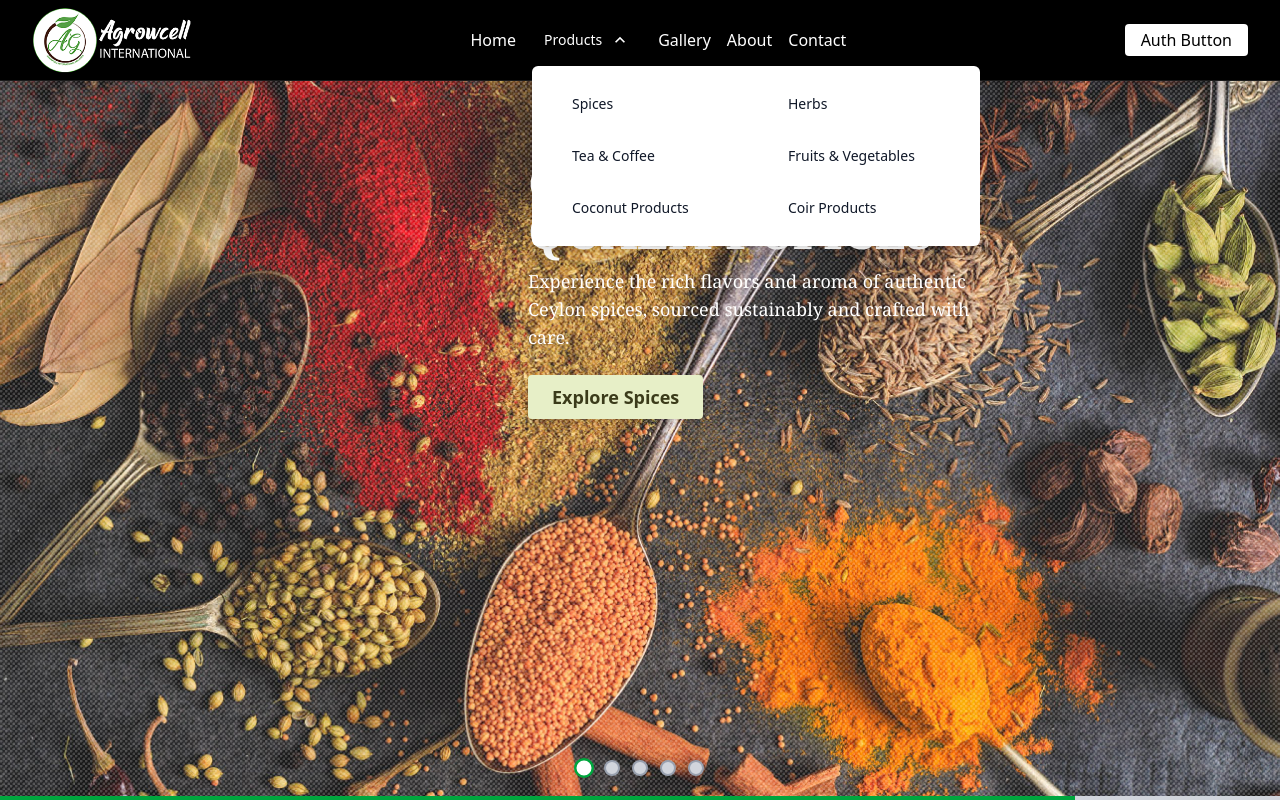
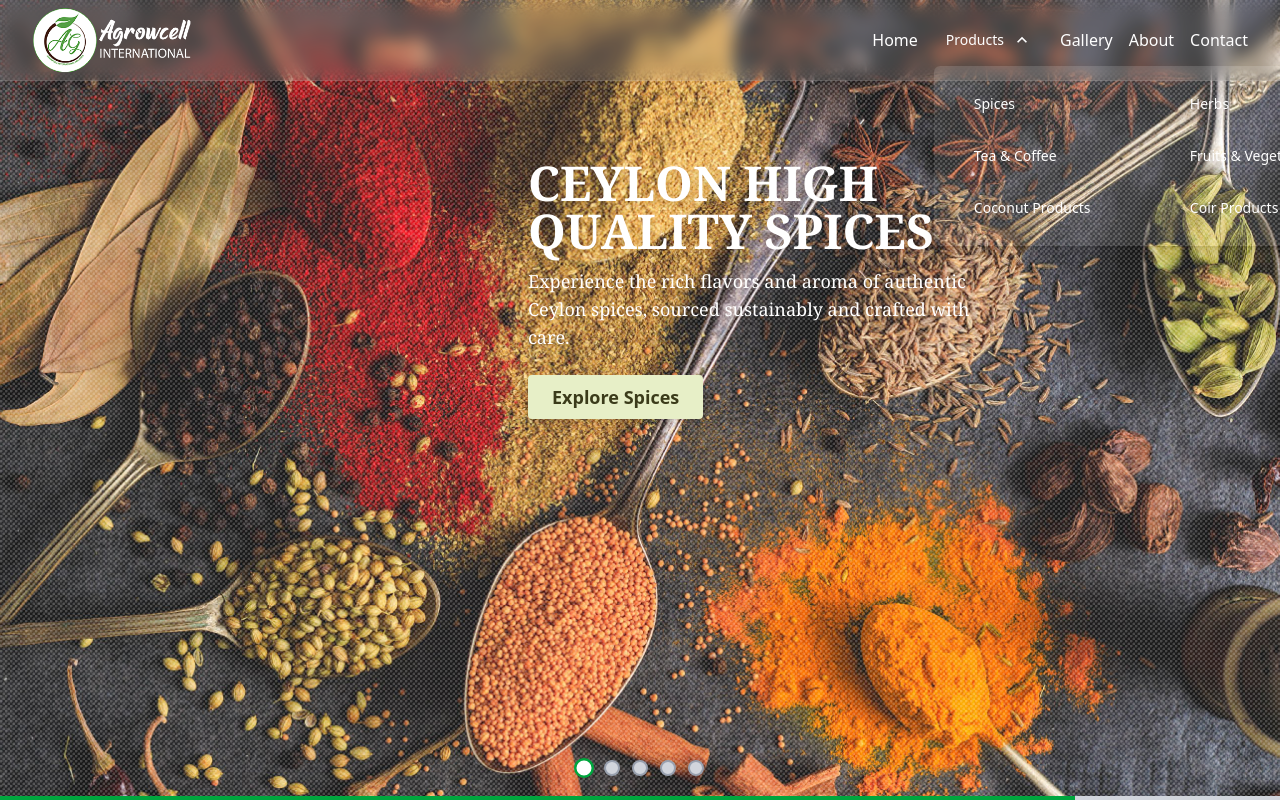
Before and after one commit to pawarahasamal/agrowcell, a React (Vite) app: page / in a window 1280 px wide. Both pictures are taken after a click on the button "Products". Built offline with nearby package versions, Linux system fonts and the light colour scheme.

Commit message:
Nav bar updated

```diff
--- a/src/components/Navbar.jsx
+++ b/src/components/Navbar.jsx
@@ -1,3 +1,156 @@
+
+// import React, { useState } from 'react';
+// import { Link } from 'react-router-dom';
+// import Logo from "../assets/AG-lOGO-1.png";
+// import { MdKeyboardArrowDown } from 'react-icons/md';
+// import { FaBars, FaTimes } from 'react-icons/fa';
+
+// const Navbar = () => {
+//   const [isMenuOpen, setIsMenuOpen] = useState(false);
+//   const [activeDropdown, setActiveDropdown] = useState(null);
+
+//   const toggleMenu = () => {
+//     setIsMenuOpen(!isMenuOpen);
+//     setActiveDropdown(null); // Close dropdown on toggle
+//   };
+
+//   const toggleDropdown = (menu) => {
+//     setActiveDropdown(activeDropdown === menu ? null : menu);
+//   };
+
+//   const menuItems = {
+//     products: {
+//       title: "Products",
+//       items: [
+//         { name: "Spices" },
+//         { name: "Herbs" },
+//         { name: "Tea & Coffee" },
+//         { name: "Fruits & Vegetables" },
+//         { name: "Coconut Products" },
+//         { name: "Coir Products" }
+//       ]
+//     }
+//   };
+
+//   return (
+//     <nav className="bg-black text-white fixed top-0 left-0 right-0 border-b border-white/10 z-50">
+//       <div className="container mx-auto px-4 py-2 sm:px-6 lg:px-8">
+//         <div className="flex items-center justify-between h-16">
+
+//           {/* Logo */}
+//           <Link to="/" className="flex items-center gap-2">
+//             <img src={Logo} alt="Logo" className="w-28 h-28 sm:w-40 sm:h-40 object-contain" />
+//           </Link>
+
+//           {/* Desktop Menu */}
+//           <div className="hidden lg:flex items-center space-x-4">
+//             <Link to="/home" className="hover:text-gray-300">Home</Link>
+
+//             {Object.keys(menuItems).map((key) => (
+//               <div key={key} className="relative">
+//                 <button
+//                   onClick={() => toggleDropdown(key)}
+//                   className="hover:text-gray-300 px-3 py-2 rounded-md text-sm font-medium flex items-center"
+//                 >
+//                   {menuItems[key].title}
+//                   <MdKeyboardArrowDown
+//                     className={`ml-2 h-5 w-5 transition-transform ${
+//                       activeDropdown === key ? 'rotate-180' : ''
+//                     }`}
+//                   />
+//                 </button>
+
+//                 {/* Dropdown Menu */}
+//                 {activeDropdown === key && (
+//                   <div className="absolute left-0 mt-2 w-screen max-w-md bg-white rounded-md shadow-lg py-1 text-black z-50">
+//                     <div className="grid md:grid-cols-2 grid-cols-1 gap-4 p-4">
+//                       {menuItems[key].items.map((item, idx) => (
+//                         <Link
+//                           key={idx}
+//                           to={`/${key}/${item.name.toLowerCase().replace(/\s+/g, '-')}`}
+//                           className="group flex items-start p-2 rounded-lg hover:bg-gray-100"
+//                         >
+//                           <div className="px-4">
+//                             <p className="text-sm font-medium text-gray-900">
+//                               {item.name}
+//                             </p>
+//                           </div>
+//                         </Link>
+//                       ))}
+//                     </div>
+//                   </div>
+//                 )}
+//               </div>
+//             ))}
+
+//             <Link to="/gallery" className="hover:text-gray-300">Gallery</Link>
+//             <Link to="/about" className="hover:text-gray-300">About</Link>
+//             <Link to="/contact" className="hover:text-gray-300">Contact</Link>
+//           </div>
+
+//           {/* Desktop Auth Button */}
+//           <div className="hidden lg:block">
+//             <button className="bg-white text-black px-4 py-1 rounded hover:bg-gray-200">
+//               Auth Button
+//             </button>
+//           </div>
+
+//           {/* Hamburger menu icon for mobile */}
+//           <div className="lg:hidden" onClick={toggleMenu}>
+//             {isMenuOpen ? <FaTimes className="text-2xl" /> : <FaBars className="text-2xl" />}
+//           </div>
+//         </div>
+
+//         {/* Mobile Menu */}
+//         {isMenuOpen && (
+//           <div className="lg:hidden bg-black px-4 py-2 space-y-2">
+//             <Link to="/home" className="block hover:text-gray-300">Home</Link>
+
+//             {/* Mobile Dropdown */}
+//             <div>
+//               <button
+//                 onClick={() => toggleDropdown('products')}
+//                 className="flex items-center w-full hover:text-gray-300"
+//               >
+//                 Products
+//                 <MdKeyboardArrowDown
+//                   className={`ml-2 h-5 w-5 transition-transform ${
+//                     activeDropdown === 'products' ? 'rotate-180' : ''
+//                   }`}
+//                 />
+//               </button>
+//               {activeDropdown === 'products' && (
+//                 <div className="pl-4 space-y-1 text-sm">
+//                   {menuItems.products.items.map((item, idx) => (
+//                     <Link
+//                       key={idx}
+//                       to={`/products/${item.name.toLowerCase().replace(/\s+/g, '-')}`}
+//                       className="block hover:text-gray-400"
+//                     >
+//                       {item.name}
+//                     </Link>
+//                   ))}
+//                 </div>
+//               )}
+//             </div>
+
+//             <Link to="/gallery" className="block hover:text-gray-300">Gallery</Link>
+//             <Link to="/about" className="block hover:text-gray-300">About</Link>
+//             <Link to="/contact" className="block hover:text-gray-300">Contact</Link>
+
+//             <button className="w-full bg-white text-black px-4 py-2 rounded hover:bg-gray-200 mt-2">
+//               Auth Button
+//             </button>
+//           </div>
+//         )}
+//       </div>
+//     </nav>
+//   );
+// };
+
+// export default Navbar;
+
+
 
 import React, { useState } from 'react';
 import { Link } from 'react-router-dom';
@@ -33,7 +186,7 @@ const Navbar = () => {
   };
 
   return (
-    <nav className="bg-black text-white fixed top-0 left-0 right-0 border-b border-white/10 z-50">
+    <nav className="fixed top-0 left-0 right-0 border-b border-white/10 z-50 bg-white/10 backdrop-blur-sm text-white">
       <div className="container mx-auto px-4 py-2 sm:px-6 lg:px-8">
         <div className="flex items-center justify-between h-16">
 
@@ -44,13 +197,13 @@ const Navbar = () => {
 
           {/* Desktop Menu */}
           <div className="hidden lg:flex items-center space-x-4">
-            <Link to="/home" className="hover:text-gray-300">Home</Link>
+            <Link to="/home" className="hover:text-[#E7EFC7]">Home</Link>
 
             {Object.keys(menuItems).map((key) => (
               <div key={key} className="relative">
                 <button
                   onClick={() => toggleDropdown(key)}
-                  className="hover:text-gray-300 px-3 py-2 rounded-md text-sm font-medium flex items-center"
+                  className="hover:text-[#E7EFC7] px-3 py-2 rounded-md text-sm font-medium flex items-center"
                 >
                   {menuItems[key].title}
                   <MdKeyboardArrowDown
@@ -60,18 +213,18 @@ const Navbar = () => {
                   />
                 </button>
 
-                {/* Dropdown Menu */}
+                {/* Dropdown Menu with transparent blur */}
                 {activeDropdown === key && (
-                  <div className="absolute left-0 mt-2 w-screen max-w-md bg-white rounded-md shadow-lg py-1 text-black z-50">
+                  <div className="absolute left-0 mt-2 w-screen max-w-md bg-white/10 backdrop-blur-sm rounded-md shadow-lg py-1 text-white z-50">
                     <div className="grid md:grid-cols-2 grid-cols-1 gap-4 p-4">
                       {menuItems[key].items.map((item, idx) => (
                         <Link
                           key={idx}
                           to={`/${key}/${item.name.toLowerCase().replace(/\s+/g, '-')}`}
-                          className="group flex items-start p-2 rounded-lg hover:bg-gray-100"
+                          className="group flex items-start p-2 rounded-lg hover:bg-[#E7EFC7] hover:text-black transition-colors"
                         >
                           <div className="px-4">
-                            <p className="text-sm font-medium text-gray-900">
+                            <p className="text-sm font-medium">
                               {item.name}
                             </p>
                           </div>
@@ -83,16 +236,9 @@ const Navbar = () => {
               </div>
             ))}
 
-            <Link to="/gallery" className="hover:text-gray-300">Gallery</Link>
-            <Link to="/about" className="hover:text-gray-300">About</Link>
-            <Link to="/contact" className="hover:text-gray-300">Contact</Link>
-          </div>
-
-          {/* Desktop Auth Button */}
-          <div className="hidden lg:block">
-            <button className="bg-white text-black px-4 py-1 rounded hover:bg-gray-200">
-              Auth Button
-            </button>
+            <Link to="/gallery" className="hover:text-[#E7EFC7]">Gallery</Link>
+            <Link to="/about" className="hover:text-[#E7EFC7]">About</Link>
+            <Link to="/contact" className="hover:text-[#E7EFC7]">Contact</Link>
           </div>
 
           {/* Hamburger menu icon for mobile */}
@@ -101,16 +247,16 @@ const Navbar = () => {
           </div>
         </div>
 
-        {/* Mobile Menu */}
+        {/* Mobile Menu with transparent blur */}
         {isMenuOpen && (
-          <div className="lg:hidden bg-black px-4 py-2 space-y-2">
-            <Link to="/home" className="block hover:text-gray-300">Home</Link>
+          <div className="lg:hidden bg-white/10 backdrop-blur-sm px-4 py-2 space-y-2 rounded-md text-white">
+            <Link to="/home" className="block hover:text-[#E7EFC7]">Home</Link>
 
             {/* Mobile Dropdown */}
             <div>
               <button
                 onClick={() => toggleDropdown('products')}
-                className="flex items-center w-full hover:text-gray-300"
+                className="flex items-center w-full hover:text-[#E7EFC7]"
               >
                 Products
                 <MdKeyboardArrowDown
@@ -125,7 +271,7 @@ const Navbar = () => {
                     <Link
                       key={idx}
                       to={`/products/${item.name.toLowerCase().replace(/\s+/g, '-')}`}
-                      className="block hover:text-gray-400"
+                      className="block hover:text-[#E7EFC7]"
                     >
                       {item.name}
                     </Link>
@@ -134,13 +280,9 @@ const Navbar = () => {
               )}
             </div>
 
-            <Link to="/gallery" className="block hover:text-gray-300">Gallery</Link>
-            <Link to="/about" className="block hover:text-gray-300">About</Link>
-            <Link to="/contact" className="block hover:text-gray-300">Contact</Link>
-
-            <button className="w-full bg-white text-black px-4 py-2 rounded hover:bg-gray-200 mt-2">
-              Auth Button
-            </button>
+            <Link to="/gallery" className="block hover:text-[#E7EFC7]">Gallery</Link>
+            <Link to="/about" className="block hover:text-[#E7EFC7]">About</Link>
+            <Link to="/contact" className="block hover:text-[#E7EFC7]">Contact</Link>
           </div>
         )}
       </div>
```
